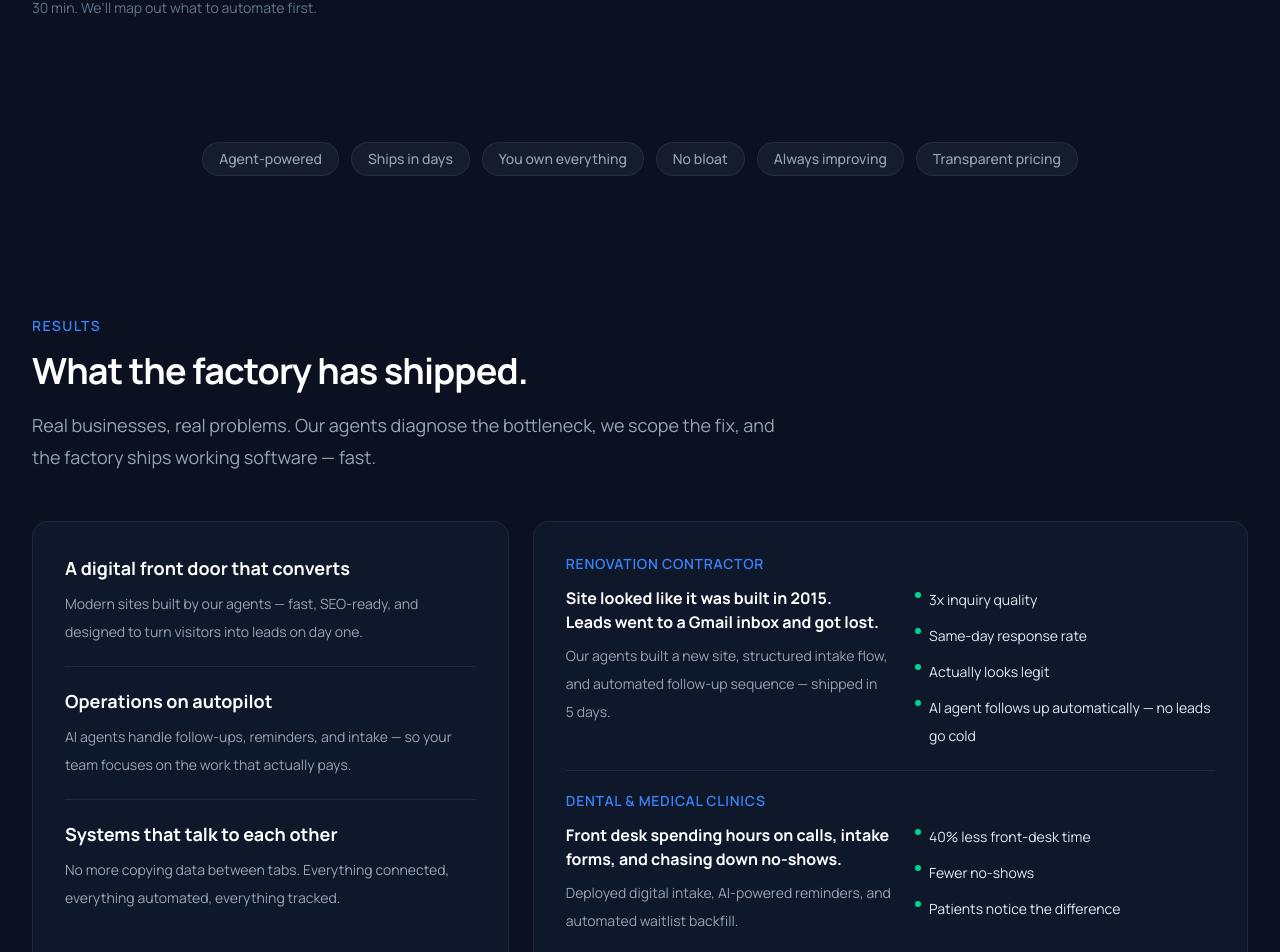
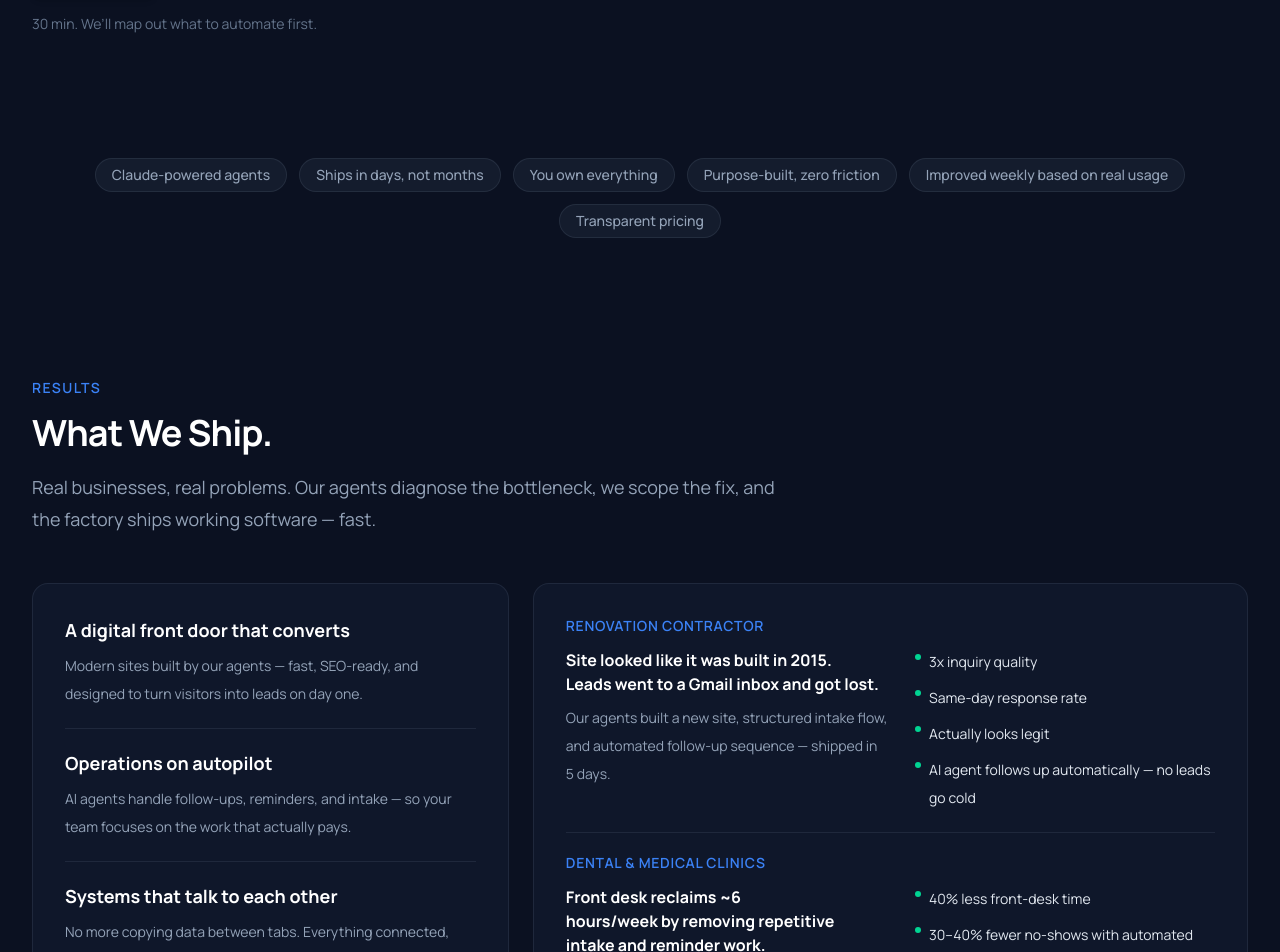
Before and after one commit to jpatel98/axion, a Next.js app: page / in a window 1280 px wide. Shown: the part 911-1863 px from the top of the page. Built offline with nearby package versions, Linux system fonts and the light colour scheme; no server answers.

Commit message:
Update marketing copy and form messaging

```diff
--- a/src/components/contact-form.tsx
+++ b/src/components/contact-form.tsx
@@ -95,7 +95,7 @@ export function ContactForm() {
       <form onSubmit={handleSubmit} noValidate>
         <div className="mb-6">
           <h3 className="text-xl font-bold text-white">
-            Not ready for a call? Drop us a note.
+            Prefer to start in writing? Tell us what you need.
           </h3>
           <p className="mt-2 text-sm leading-7 text-muted-strong">
             Tell us what&apos;s broken. We&apos;ll get back to you within a day.
@@ -206,7 +206,7 @@ export function ContactForm() {
             disabled={isPending}
             className="inline-flex items-center justify-center rounded-lg bg-accent px-5 py-3 text-sm font-semibold text-white shadow-md hover:bg-accent-strong hover:shadow-lg disabled:cursor-not-allowed disabled:opacity-60"
           >
-            {isPending ? "Sending..." : "Send Message"}
+            {isPending ? "Reaching out to the team…" : "Send Message"}
           </button>
 
           <div className="flex flex-wrap items-center gap-3 text-sm text-muted">
--- a/src/content/site.ts
+++ b/src/content/site.ts
@@ -15,12 +15,12 @@ export const siteContent = {
     title: "Your business deserves software",
     emphasis: "that works as hard as you do.",
     description:
-      "Axion is a software factory powered by autonomous AI agents. We build websites, automate operations, and deploy intelligent systems \u2014 faster and cheaper than any agency.",
+      "Axion is a software factory powered by Claude-powered agents. You own everything. We build websites, automate operations, and deploy intelligent systems \u2014 faster and cheaper than any agency.",
     audienceLine:
       "For clinics, contractors, and growing businesses that need real software \u2014 not another Wix template.",
     stats: [
-      "10x faster than agencies",
-      "AI agents work around the clock",
+      "Ships in days, not months",
+      "Claude-powered agents work around the clock",
       "Built for teams under 30",
     ],
     primaryCta: "Book a Call",
@@ -28,16 +28,16 @@ export const siteContent = {
     secondaryCta: "See What We Ship",
     secondaryHref: "#services",
   },
-  credibility: [
-    "Agent-powered",
-    "Ships in days",
+    credibility: [
+    "Claude-powered agents",
+    "Ships in days, not months",
     "You own everything",
-    "No bloat",
-    "Always improving",
+    "Purpose-built, zero friction",
+    "Improved weekly based on real usage",
     "Transparent pricing",
   ],
   proof: {
-    title: "What the factory has shipped.",
+    title: "What We Ship.",
     description:
       "Real businesses, real problems. Our agents diagnose the bottleneck, we scope the fix, and the factory ships working software \u2014 fast.",
     sharedOutcomes: [
@@ -74,12 +74,12 @@ export const siteContent = {
       {
         industry: "Dental & Medical Clinics",
         problem:
-          "Front desk spending hours on calls, intake forms, and chasing down no-shows.",
+          "Front desk reclaims ~6 hours/week by removing repetitive intake and reminder work.",
         fix:
           "Deployed digital intake, AI-powered reminders, and automated waitlist backfill.",
         outcomes: [
           "40% less front-desk time",
-          "Fewer no-shows",
+          "30–40% fewer no-shows with automated reminders",
           "Patients notice the difference",
         ],
       },
@@ -98,7 +98,7 @@ export const siteContent = {
     ],
   },
   services: {
-    title: "What the factory ships.",
+    title: "What We Ship.",
     description:
       "Our AI agents handle the heavy lifting. You get working software \u2014 not wireframes, not proposals, not slide decks.",
     items: [
@@ -296,7 +296,7 @@ export const siteContent = {
       {
         question: "How fast do you actually ship?",
         answer:
-          "Most Starter projects ship within 5\u201310 business days. Systems projects in 2\u20134 weeks. That\u2019s 3\u201310x faster than a traditional agency.",
+          "We ship in days, not months. Most Starter projects are done in days, and systems projects are typically delivered in under 2 weeks.",
       },
       {
         question: "I don\u2019t know what I need. Is that okay?",
@@ -327,8 +327,8 @@ export const siteContent = {
       "No-show follow-up",
     ],
     means: [
-      "Front desk spends time on patients, not phones",
-      "Fewer no-shows, more filled slots",
+      "Front desk reclaims ~6 hours/week",
+      "30–40% fewer no-shows with automated reminders",
       "Patients get answers instantly, not next business day",
       "Works 24/7, no overtime",
     ],
@@ -345,14 +345,14 @@ export const siteContent = {
     primaryNote: "Free. 30 min. No obligations.",
     reassurance: [
       "Walk away with a clear action plan",
-      "Scoped for small teams and real budgets",
+      "Starting at $1,500 — no six-figure surprises",
       "We build it. You own it. No lock-in.",
     ],
   },
   footer: {
     name: "Axion Technologies",
     tagline:
-      "A software factory powered by autonomous AI agents \u2014 building websites, automations, and intelligent systems for small businesses that move fast.",
+      "AI agents + human strategy = production software in days, not months. Built for ambitious small teams.",
     domain: "axiontechnologies.ca",
     copyright: "\u00a9 2026 Axion Technologies. All rights reserved.",
     legal: "Privacy policy and terms available on request.",
--- a/src/lib/lead.ts
+++ b/src/lib/lead.ts
@@ -85,7 +85,7 @@ export async function submitLead(
         status: "error",
         message:
           payload.message ??
-          "Something went wrong while sending the form. Please try again.",
+          "Something went sideways. Try the email link below or reload and try again.",
         fieldErrors:
           payload.status === "error" ? payload.fieldErrors : undefined,
       };
@@ -96,7 +96,7 @@ export async function submitLead(
     return {
       status: "error",
       message:
-        "Something went wrong while sending the form. Please try again or use booking or email instead.",
+        "Something went sideways. Try the email link below or reload and try again.",
     };
   }
 }
```
